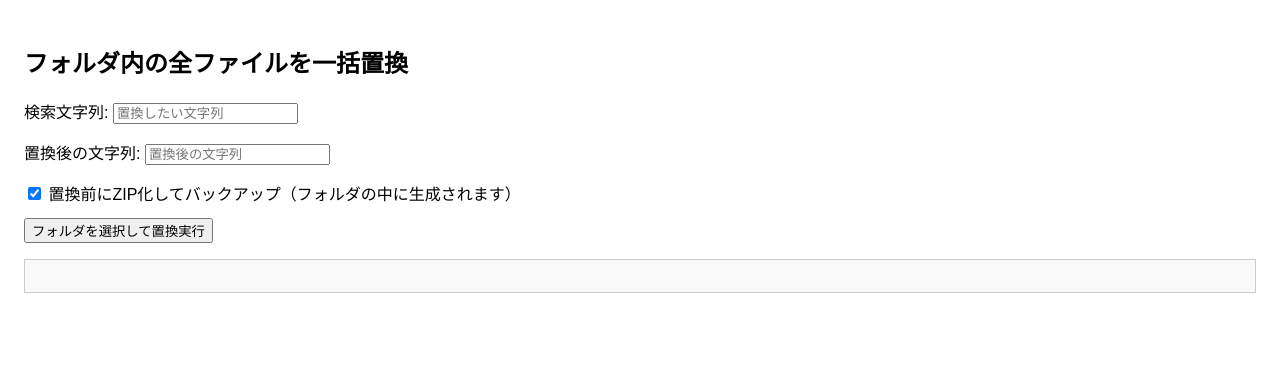
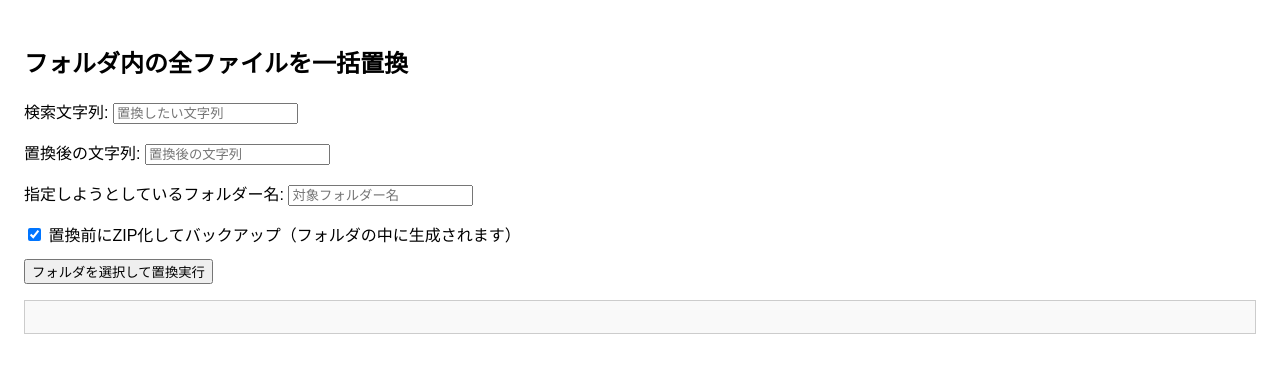
Before and after one commit to uni928/ReplaceAllFileAtOneDirectory, a plain HTML site: page index.html in a window 1280 px wide. Both pictures are taken after a click on the button "フォルダを選択して置換実行". Drawn offline with nearby package versions, Linux system fonts and the light colour scheme.

Commit message:
Update index.html

```diff
--- a/index.html
+++ b/index.html
@@ -28,6 +28,10 @@
   <label>
     置換後の文字列:
     <input type="text" id="replaceText" placeholder="置換後の文字列">
+  </label>
+  <label>
+    指定しようとしているフォルダー名:
+    <input type="text" id="folderNameText" placeholder="対象フォルダー名">
   </label>
   <label>
     <input type="checkbox" id="backupZip" checked="checked"> 置換前にZIP化してバックアップ（フォルダの中に生成されます）
@@ -84,6 +88,7 @@
     document.getElementById('selectFolderBtn').addEventListener('click', async () => {
       const searchText = document.getElementById('searchText').value;
       const replaceText = document.getElementById('replaceText').value;
+      const checkFolderName = document.getElementById('folderNameText').value;
       const backupZip = document.getElementById('backupZip').checked;
       const output = document.getElementById('output');
       output.textContent = '';
@@ -103,6 +108,11 @@
           alert(`🚫 このフォルダは危険なため操作できません: ${folderName}`);
           output.textContent = `❌ 禁止フォルダ: ${folderName}`;
           return;
+        }
+
+        if(folderName != checkFolderName) {
+            alert(`🚫 フォルダ名が誤っているため、安全性を考慮して処理を中断します: ${folderName}`);
+            return;
         }
 
         // ファイル数チェック
```
